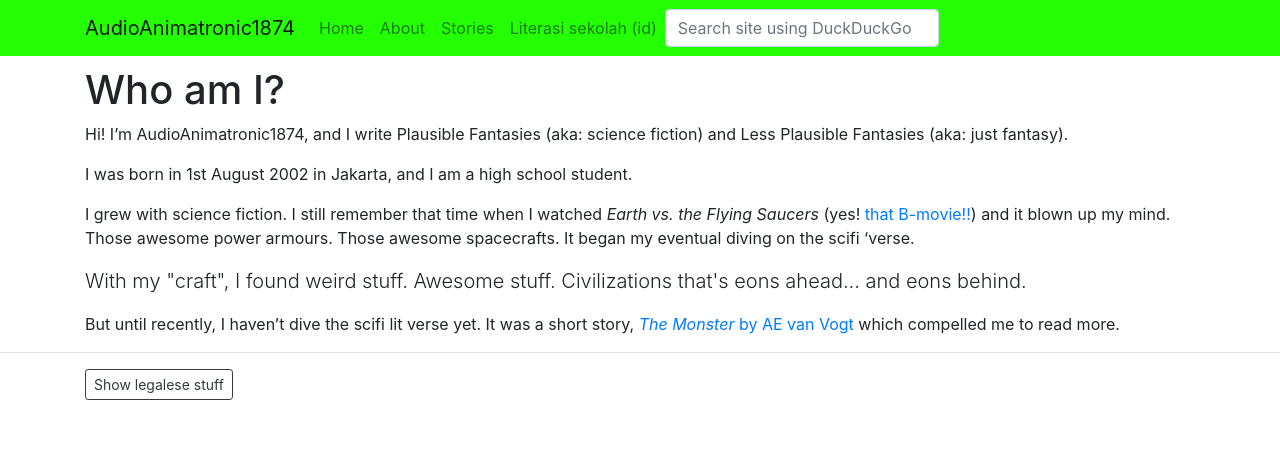
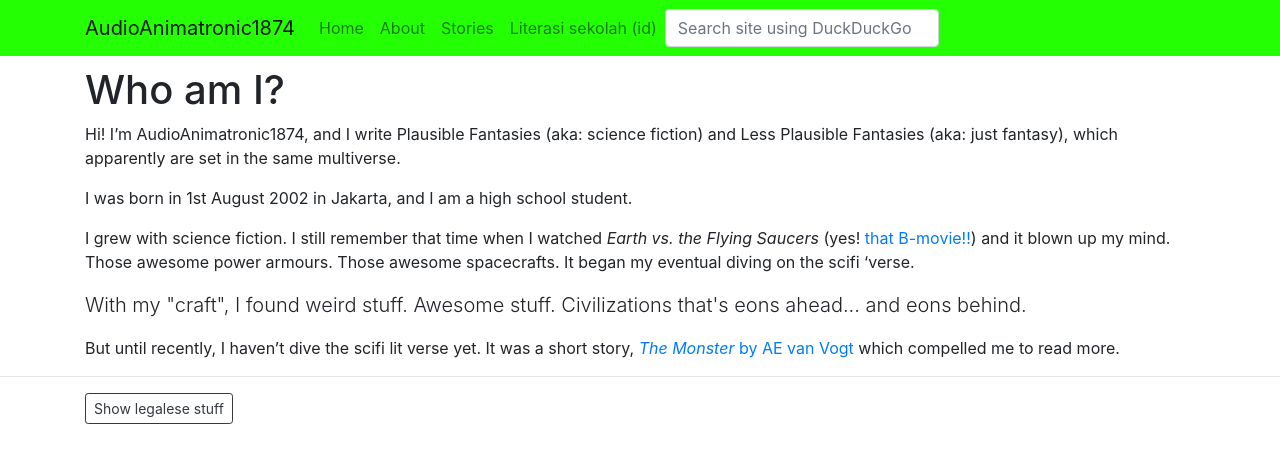
Before and after one commit to aa1874/aa1874site, a Jekyll site: the page built from about.md, in a window 1280 px wide. Shown: the top 463 px of the page. Built offline with Jekyll 4.4.1, drawn with Linux system fonts in a browser that asks for light colours; nearby versions of some CDN libraries; some web fonts are replaced.

Commit message:
Update from Forestry.io - Updated about.md

```diff
--- a/about.md
+++ b/about.md
@@ -6,7 +6,7 @@ title: About me
 ---
 # Who am I?
 
-Hi! I'm AudioAnimatronic1874, and I write Plausible Fantasies (aka: science fiction) and Less Plausible Fantasies (aka: just fantasy).
+Hi! I'm AudioAnimatronic1874, and I write Plausible Fantasies (aka: science fiction) and Less Plausible Fantasies (aka: just fantasy), which apparently are set in the same multiverse.
 
 I was born in 1st August 2002 in Jakarta, and I am a high school student.
 
```
